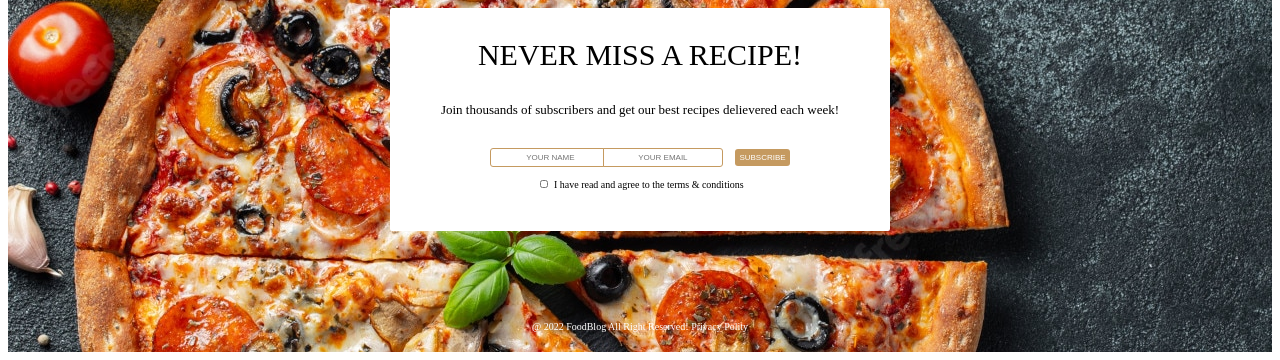
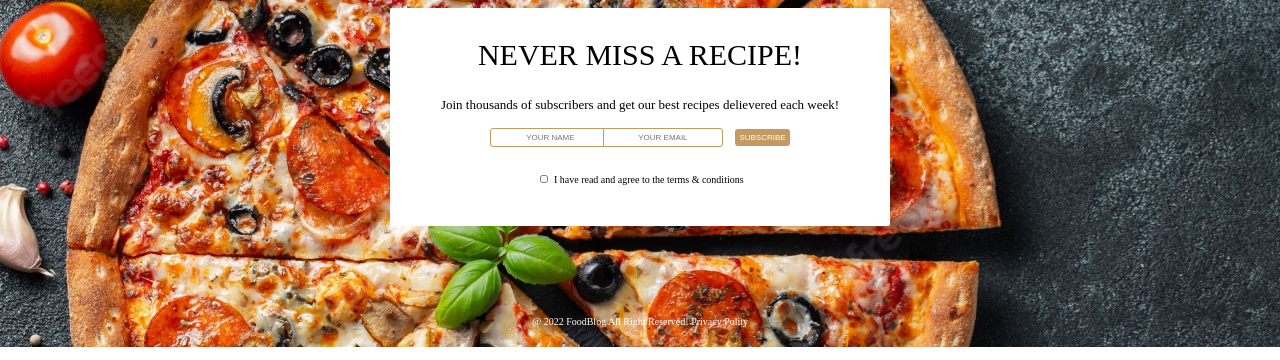
Before and after one commit to Fear110/First_Test, a plain HTML site: page index.html in a window 1280 px wide. Shown: the part 1349-1709 px from the top of the page. Drawn offline with Linux system fonts and the light colour scheme.

Commit message:
day 2 commit 5th commit

```diff
--- a/style.css
+++ b/style.css
@@ -180,6 +180,8 @@ html {
 .footer {
   padding-top: 9rem;
   background: url("pizza.jpg");
+  margin-left: -0.82rem;
+  margin-right: -0.82rem;
 }
 .footericons ul {
   list-style-type: none;
@@ -214,7 +216,10 @@ html {
 }
 .footerbodytext {
   font-size: 1.3rem;
-  padding: 3rem;
+  padding-top: 2.5rem;
+  padding-bottom: 1.5rem;
+  padding-right: 3rem;
+  padding-left: 3rem;
 }
 .footerhead {
   font-size: 3rem;
@@ -247,14 +252,14 @@ html {
   padding: 0.4rem;
 }
 .footercheck {
-  padding-top: 1rem;
+  padding-top: 2.5rem;
   padding-bottom: 2rem;
 }
 input.footercheck {
-    width : 0.8rem;
-    height : 0.8rem;
+  width: 0.8rem;
+  height: 0.8rem;
 }
-.copyright{
+.copyright {
   text-align: center;
   color: white;
   padding-top: 9rem;
```
Also changed, not shown: index.html (+0 -1 lines).
